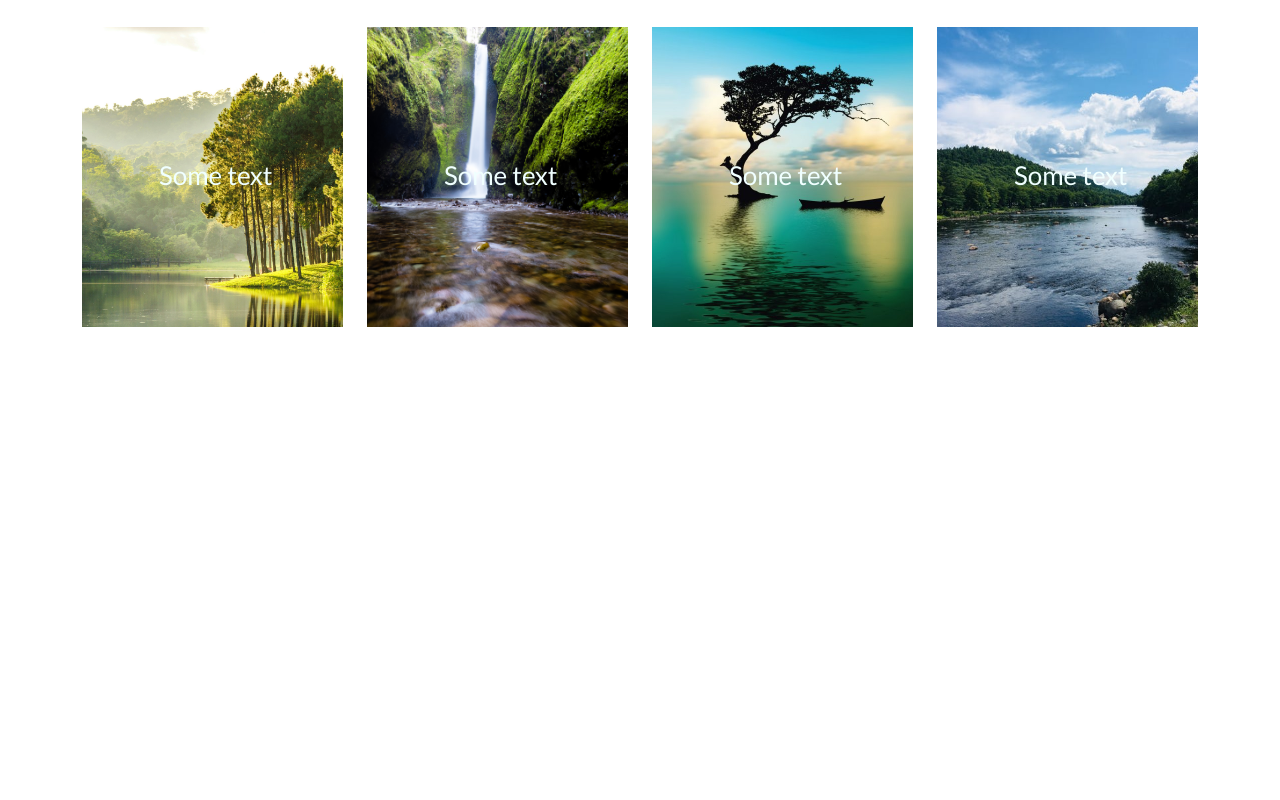
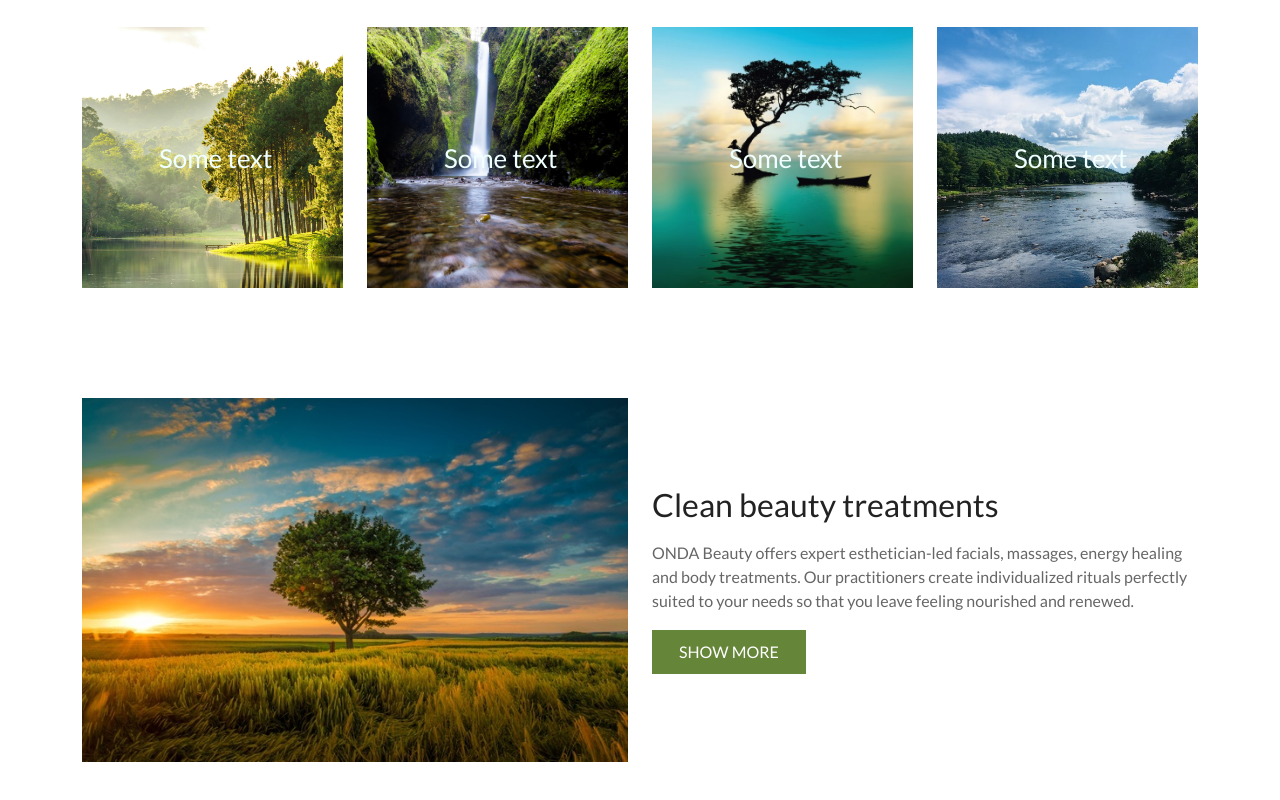
Before and after one commit to OleksandrChervinskyi/dry_box, a React (Create React App) app: page / in a window 1280 px wide. Shown: the part 1177-1977 px from the top of the page. Before the commit the page ends 1614 px from the top, so only its background shows below. Built offline with nearby package versions, Linux system fonts and the light colour scheme.

Commit message:
add describe-text

```diff
--- a/src/app/store.js
+++ b/src/app/store.js
@@ -3,6 +3,8 @@ import headerSlice from "../features/header/headerSlice";
 import offerTextSlice from '../features/home-page/offer-text/offer-textSlice'
 import carouselSlice from '../features/home-page/carousel/carouselSlice'
 import addPicturesSlice from '../features/home-page/add-pictures/add-picturesSlice'
+import bestsellersSlice from '../features/home-page/best-sellers/best-sellerSlice'
+import describeTextSlice from '../features/home-page/describe-text/describe-textSlice'
 
 
 export const store = configureStore({
@@ -12,6 +14,8 @@ export const store = configureStore({
             carousel: carouselSlice,
             offerText: offerTextSlice,
             addPictures: addPicturesSlice,
+            bestSellers: bestsellersSlice,
+            describeText: describeTextSlice,
         })
     }
 })
--- a/src/features/home-page/add-pictures/add-pictures.module.css
+++ b/src/features/home-page/add-pictures/add-pictures.module.css
@@ -5,6 +5,7 @@
 .image_wrap {
     position: relative;
     box-sizing: border-box;
+    height: 100%;
 }
 
 .image_wrap:hover {
@@ -15,6 +16,7 @@
 .image_wrap img {
     max-width: 100%;
     object-fit: cover;
+    height: 100%;
     max-height: 300px;
 }
 
@@ -26,18 +28,37 @@
     color: azure;
 }
 
+
 /*Medium devices (tablets, less than 992px)*/
 @media (max-width: 991.98px) {
+    .image_wrap span {
+        right: 35%;
+    }
+
     .image_wrap {
         margin-bottom: 15px;
     }
 }
 
+/*Small devices (landscape phones, less than 768px)*/
+@media (max-width: 767.98px) {
+    .image_wrap {
+        margin-bottom: 80px;
+    }
+
+    .image_wrap span {
+        right: 26%;
+    }
+}
+
 /*Extra small devices (portrait phones, less than 576px)*/
 @media (max-width: 575.98px) {
+    .image_wrap {
+        margin-bottom: 15px;
+    }
+
     .image_wrap img {
         width: 100%;
-        max-height: 400px;
     }
 
     .image_wrap span {
--- /dev/null
+++ b/src/features/home-page/best-sellers/index.js
@@ -0,0 +1,8 @@
+import styles from './best-sellers.module.css'
+
+export const BestSellers = () => {
+    return (
+        <>
+        </>
+    )
+}
--- a/src/features/home-page/carousel/carousel.module.css
+++ b/src/features/home-page/carousel/carousel.module.css
@@ -2,7 +2,7 @@
     padding-bottom: 85px;
 }
 
-img {
+.section img {
     height: 500px;
     object-fit: cover;
 }
--- /dev/null
+++ b/src/features/home-page/describe-text/describe-text.module.css
@@ -0,0 +1,41 @@
+.section {
+    padding-bottom: 100px;
+}
+
+.main {
+
+}
+
+.main h2 {
+    margin-bottom: 17px;
+}
+
+.main p {
+    margin-bottom: 17px;
+}
+
+.main button {
+    background: #658538;
+    color: #fff;
+    border: 2px solid #658538;
+    text-transform: uppercase;
+    padding: 8px 25px;
+}
+
+.main button:hover {
+    background: #fff;
+    color: #658538;
+    transition: 0.5s;
+}
+
+.section img {
+    max-height: 100%;
+    max-width: 100%;
+}
+
+/*Small devices (landscape phones, less than 768px)*/
+@media (max-width: 767.98px) {
+    .main {
+        margin-top: 20px;
+    }
+}
--- /dev/null
+++ b/src/features/home-page/describe-text/describe-textSlice.js
@@ -0,0 +1,26 @@
+import {createSlice} from "@reduxjs/toolkit";
+
+const DescribeTextSlice = createSlice({
+    name: 'describeText',
+    initialState: {
+        title: 'Clean beauty treatments',
+        body: 'ONDA Beauty offers expert esthetician-led facials, massages, energy healing and body treatments. ' +
+            'Our practitioners create individualized rituals perfectly suited ' +
+            'to your needs so that you leave feeling nourished and renewed.',
+        pictures: ''
+    },
+    reducers: {
+        changeTitle(state, actions) {
+            state.title = actions.payload
+        },
+        changeBody(state, actions) {
+            state.body = actions.payload
+        },
+        changePictures(state, actions) {
+            state.pictures = actions.payload
+        },
+    }
+})
+
+export const {changeTitle, changePictures, changeBody} = DescribeTextSlice.actions
+export default DescribeTextSlice.reducer
--- /dev/null
+++ b/src/features/home-page/describe-text/index.js
@@ -0,0 +1,35 @@
+import styles from './describe-text.module.css'
+import {useSelector} from "react-redux";
+import {Col, Container, Row} from "react-bootstrap";
+import box1 from '../../../box1.jpg'
+
+
+export const DescribeText = () => {
+
+    const {mainPage: {describeText: {body, title}}} = useSelector(store => store)
+
+    return (
+        <section className={styles.section}>
+            <Container>
+                <Row className='align-items-center'>
+                    <Col md={6}>
+                        <img src={box1} alt="nature"/>
+                    </Col>
+                    <Col md={6}>
+                        <div className={styles.main}>
+                            <h2>
+                                {title}
+                            </h2>
+                            <p>
+                                {body}
+                            </p>
+                            <button>
+                                Show more
+                            </button>
+                        </div>
+                    </Col>
+                </Row>
+            </Container>
+        </section>
+    )
+}
--- a/src/features/home-page/index.js
+++ b/src/features/home-page/index.js
@@ -2,6 +2,8 @@ import {Header} from "../header";
 import {Carusel} from "./carousel";
 import {OfferText} from "./offer-text";
 import {AddPictures} from "./add-pictures";
+import {BestSellers} from "./best-sellers";
+import {DescribeText} from "./describe-text";
 
 export const HomePage = () => {
 
@@ -11,6 +13,9 @@ export const HomePage = () => {
             <Carusel/>
             <OfferText/>
             <AddPictures/>
+            <BestSellers/>
+            <DescribeText/>
+
         </>
     )
 }
```
Also changed, not shown: src/box1.jpg (added), src/features/home-page/best-sellers/best-sellerSlice.js (added), src/features/home-page/best-sellers/best-sellers.module.css (added).
